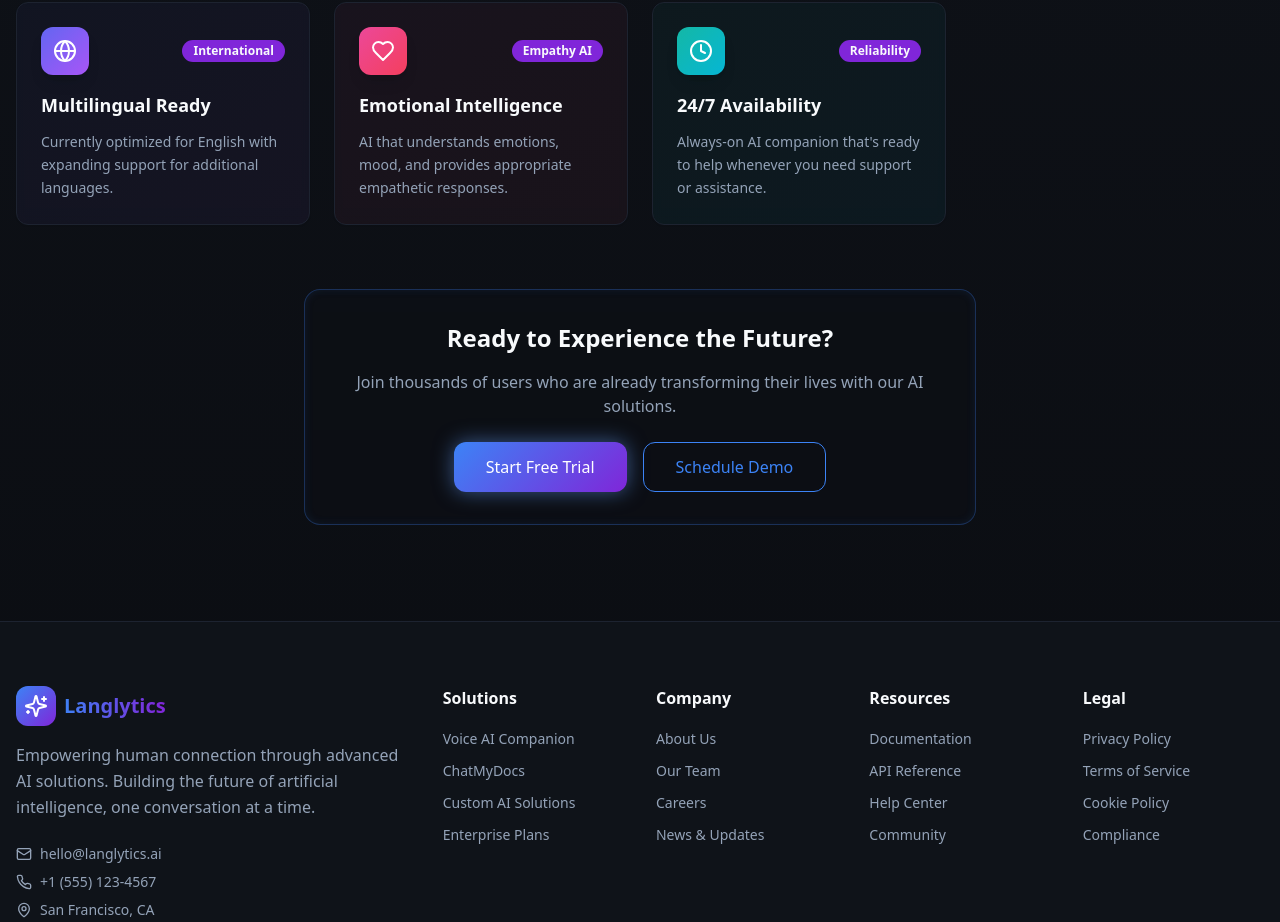
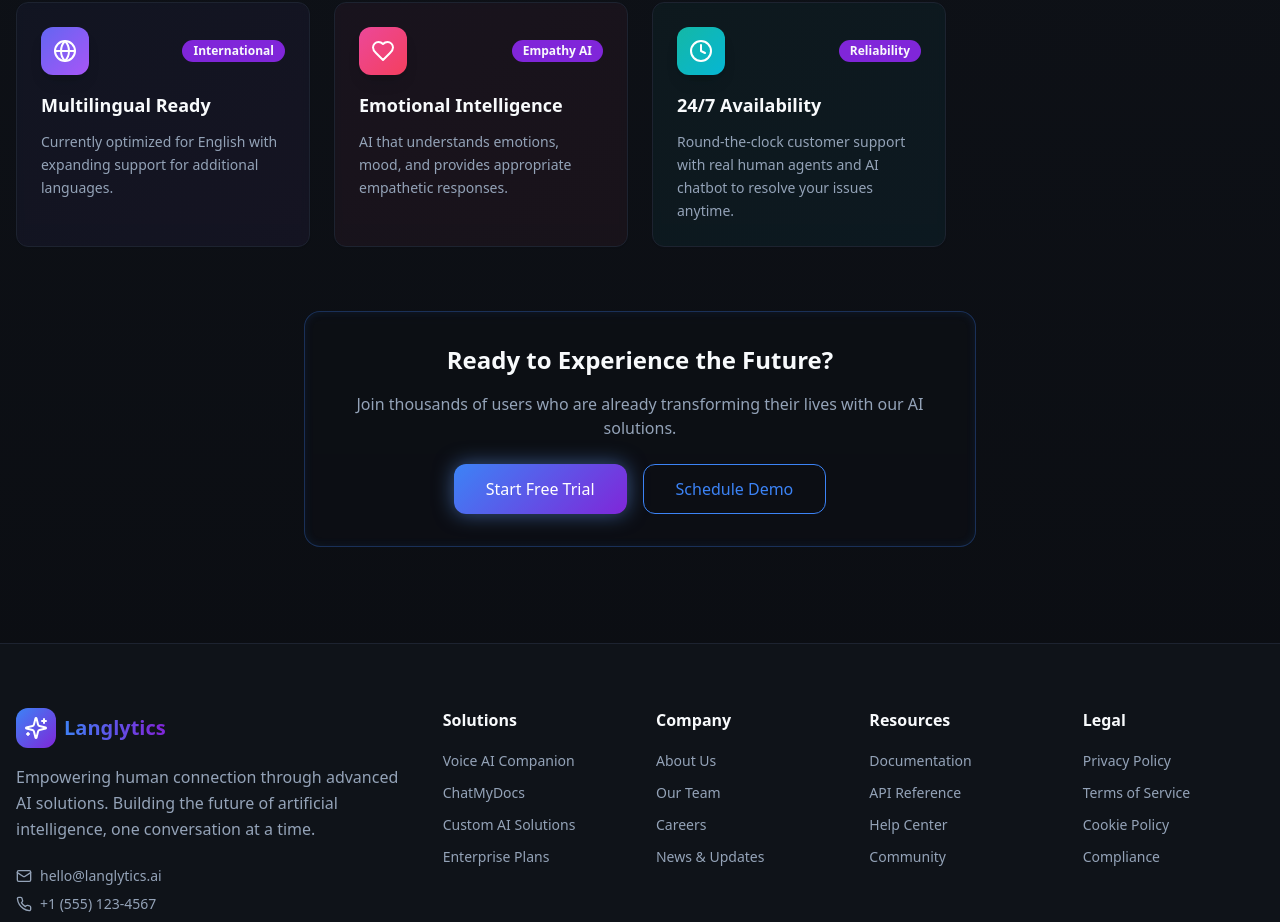
Before and after one commit to ramachandra742/langlytics-aura, a React (Vite) app: page / in a window 1280 px wide. Shown: the part 2480-3402 px from the top of the page. Built offline with nearby package versions, Linux system fonts and the light colour scheme.

Commit message:
Update 24/7 Availability feature
Modify the 24/7 Availability section to mention resolution of customer issues with both real customer agents and an AI chatbot.

```diff
--- a/src/components/Features.tsx
+++ b/src/components/Features.tsx
@@ -59,7 +59,7 @@ export const Features = () => {
     {
       icon: Clock,
       title: "24/7 Availability",
-      description: "Always-on AI companion that's ready to help whenever you need support or assistance.",
+      description: "Round-the-clock customer support with real human agents and AI chatbot to resolve your issues anytime.",
       badge: "Reliability",
       color: "from-teal-500 to-cyan-500"
     }
```
